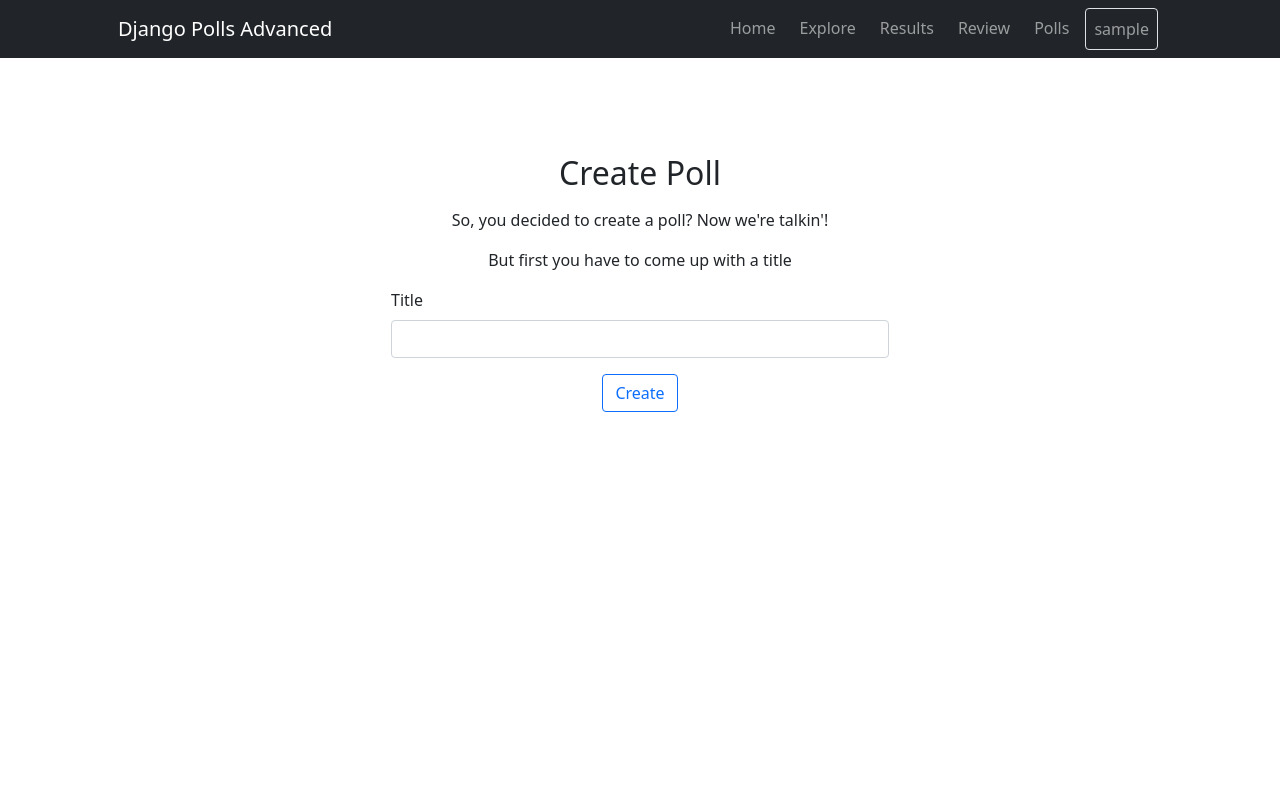
After one commit to DirectDuck/django_quiz_app, a Django app: page /polls/create/ in a window 1280 px wide. The commit adds this page. Run offline with Django 3.2, Linux system fonts and the light colour scheme; the visitor is signed in with stand-in values (Sample User, id 1); some libraries are stand-ins or nearby versions.

Commit message:
added poll create view

```diff
--- /dev/null
+++ b/apps/polls/forms.py
@@ -0,0 +1,9 @@
+from django import forms
+
+from .models import Poll
+
+
+class PollCreateForm(forms.ModelForm):
+    class Meta:
+        model = Poll
+        fields = ("title",)
--- /dev/null
+++ b/apps/polls/urls.py
@@ -0,0 +1,10 @@
+from django.urls import path
+
+from . import views
+
+
+app_name = "polls"
+
+urlpatterns = [
+    path("create/", views.poll_create_view, name="create"),
+]
--- a/apps/polls/views.py
+++ b/apps/polls/views.py
@@ -1,3 +1,26 @@
-from django.shortcuts import render
+from django.contrib import messages
+from django.contrib.auth.decorators import login_required
+from django.shortcuts import get_object_or_404, redirect
+from django.template.response import TemplateResponse
 
-# Create your views here.
+from . import models, forms
+
+
+@login_required
+def poll_create_view(request):
+
+    if request.POST:
+        form = forms.PollCreateForm(request.POST)
+        if form.is_valid():
+            instance = form.save(commit=False)
+            instance.author = request.user
+            instance.save()
+            return redirect("pages:home")
+    else:
+        form = forms.PollCreateForm()
+
+    context = {
+        "form": form,
+    }
+
+    return TemplateResponse(request, "polls/create.html", context)
--- a/config/urls.py
+++ b/config/urls.py
@@ -26,6 +26,7 @@ urlpatterns = disabled_urls + [
     # Local
     path("", include("apps.pages.urls", namespace="pages")),
     path("", include("apps.users.urls", namespace="users")),
+    path("polls/", include("apps.polls.urls", namespace="polls")),
 ]
 
 if settings.DEBUG:
--- a/templates/_base.html
+++ b/templates/_base.html
@@ -35,7 +35,7 @@
                                 <a class="nav-link dropdown-toggle" id="navbarDropdownBlog" href="#" role="button" data-bs-toggle="dropdown" aria-expanded="false">Polls</a>
                                 <ul class="dropdown-menu dropdown-menu-end" aria-labelledby="navbarDropdownBlog">
                                     <li><a class="dropdown-item" href="#">List</a></li>
-                                    <li><a class="dropdown-item" href="#">Create</a></li>
+                                    <li><a class="dropdown-item" href="{% url 'polls:create' %}">Create</a></li>
                                 </ul>
                             </li>
                             {% if request.user.is_authenticated %}
--- /dev/null
+++ b/templates/polls/create.html
@@ -0,0 +1,24 @@
+{% extends '_base.html' %}
+
+{% load crispy_forms_tags %}
+
+
+{% block title %}Create Poll | DPA{% endblock title %}
+
+{% block content %}
+<div class="row gx-5 justify-content-center">
+    <div class="col-lg-8 col-xl-6">
+        <div class='text-center mb-3'>
+            <h2 class="mb-3">Create Poll</h2>
+            <p>So, you decided to create a poll? Now we're talkin'!</p>
+            <p>But first you have to come up with a title</p>
+        </div>
+        <form method="post">{% csrf_token %}
+            {{ form|crispy }}
+            <div class="d-flex justify-content-center">
+                <button class="btn btn-outline-primary" type="submit">Create</button>
+            </div>
+        </form>
+    </div>
+</div>
+{% endblock content %}
```
